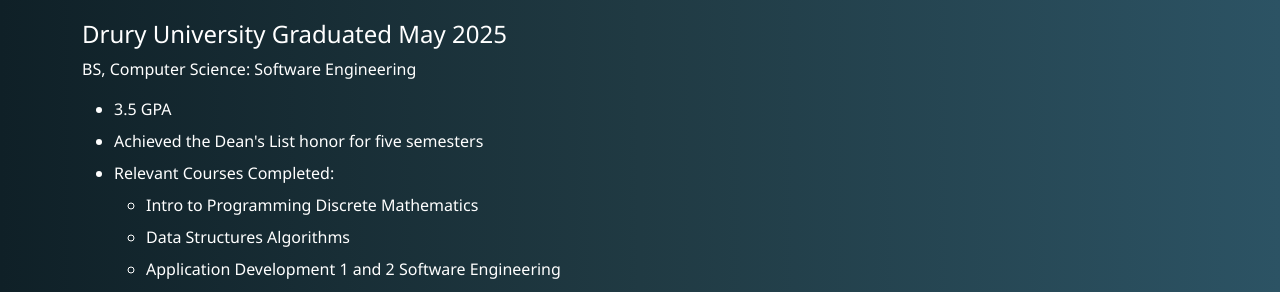
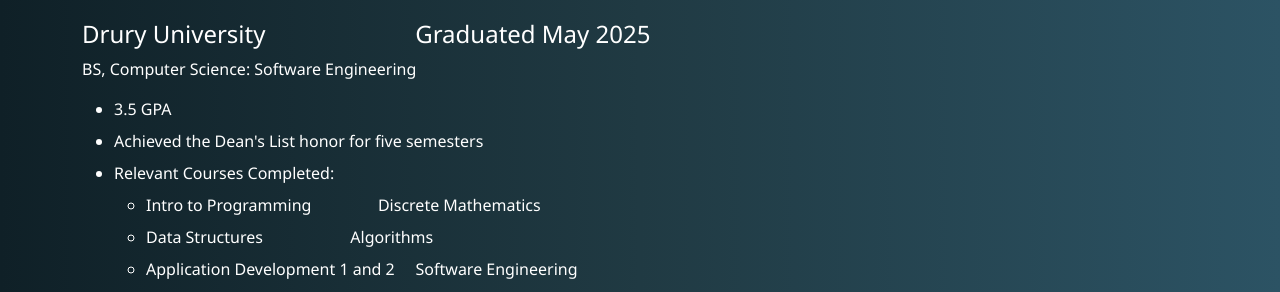
Before and after one commit to colecoombs/Website, a website built with Vite: page index.html in a window 1280 px wide. Shown: the part 366-658 px from the top of the page. Built offline with nearby package versions, Linux system fonts and the light colour scheme; no server answers.

Commit message:
Update index.html

```diff
--- a/index.html
+++ b/index.html
@@ -22,16 +22,16 @@
   <main class="container mt-5">
     <section>
       <h2 class="mb-4">Education</h2>
-      <h4>Drury University                        Graduated May 2025</h4>
+      <h4 style="white-space: pre;">Drury University                        Graduated May 2025</h4>
       <p>BS, Computer Science: Software Engineering</p>
       <ul>
         <li>3.5 GPA</li>
         <li>Achieved the Dean's List honor for five semesters</li>
         <li>Relevant Courses Completed:</li>
         <ul>
-          <li>Intro to Programming                Discrete Mathematics</li>
-          <li>Data Structures                     Algorithms</li>
-          <li>Application Development 1 and 2     Software Engineering</li>
+          <li style="white-space: pre;">Intro to Programming                Discrete Mathematics</li>
+          <li style="white-space: pre;">Data Structures                     Algorithms</li>
+          <li style="white-space: pre;">Application Development 1 and 2     Software Engineering</li>
         </ul>
       </ul>
     </section>
```
